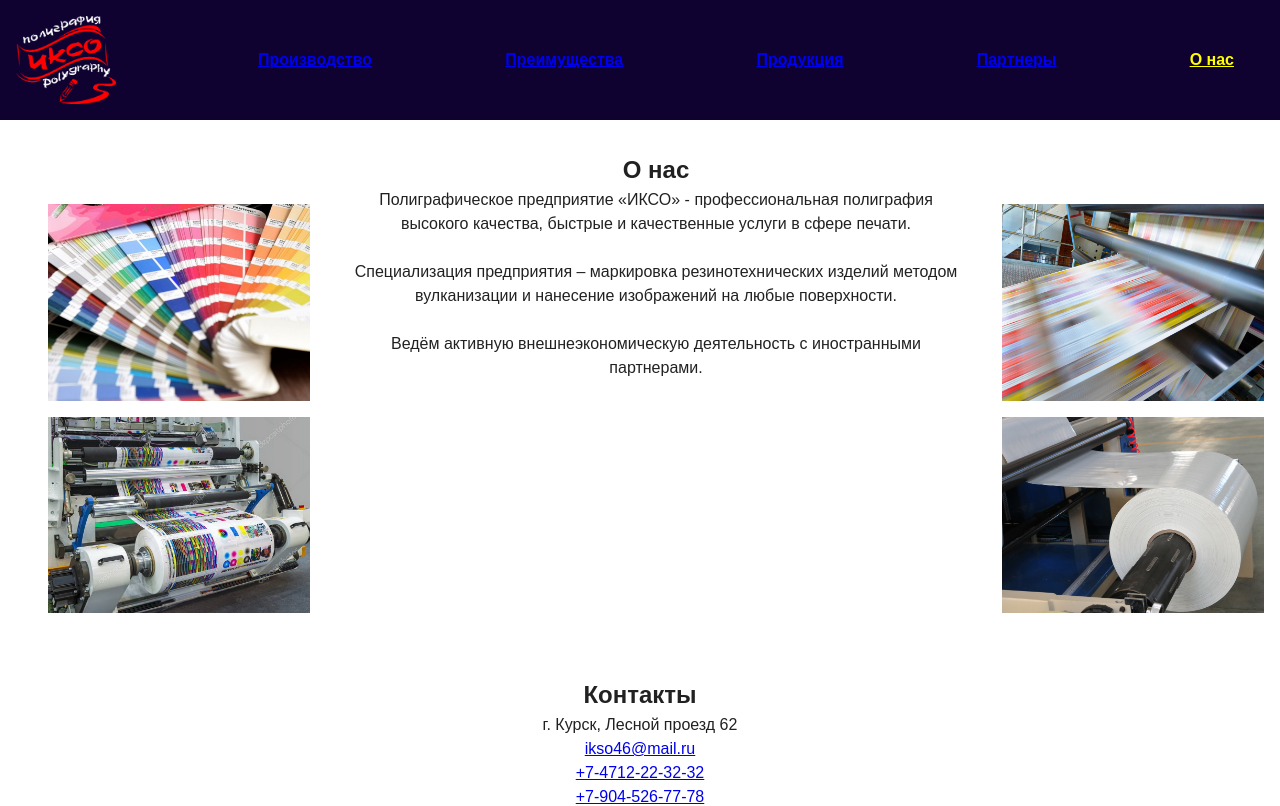
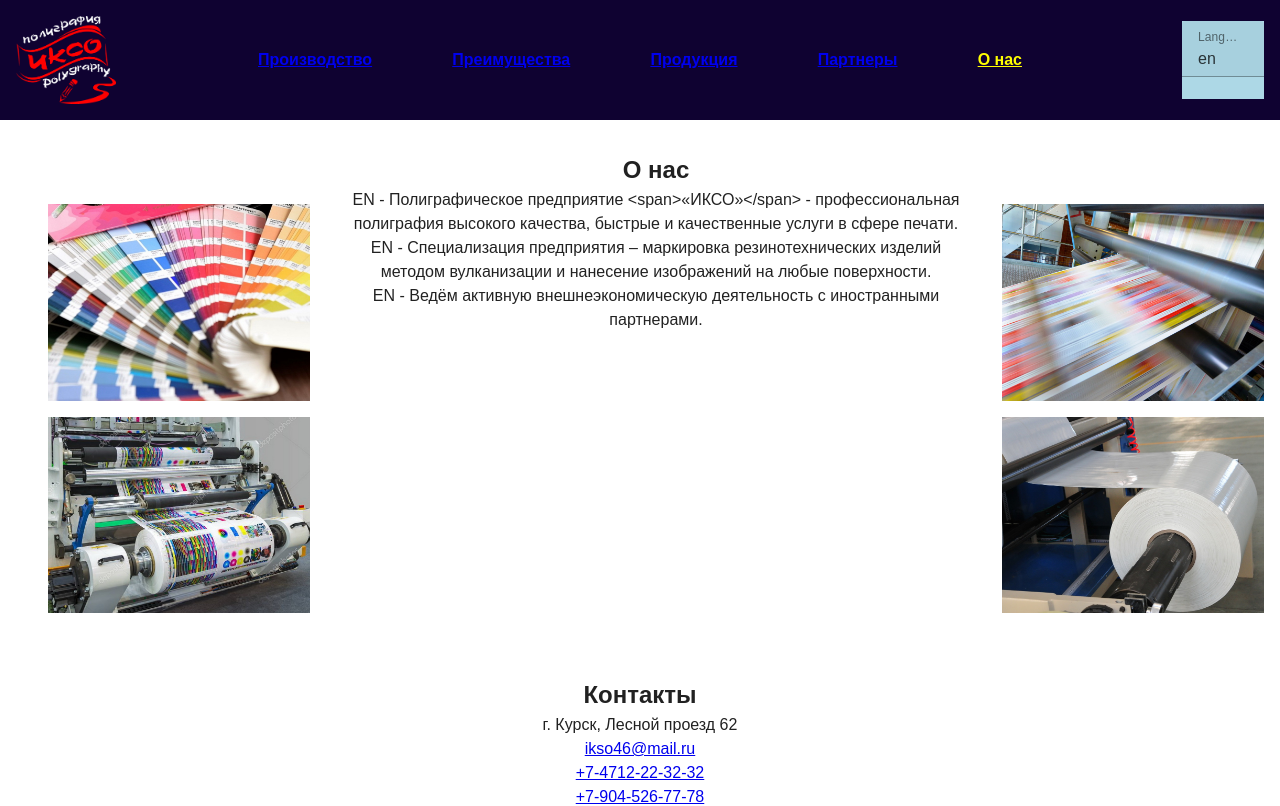
Before and after one commit to rasvv/vue-ikso, a Vue app: page /about in a window 1280 px wide. Shown: the top 806 px of the page. Built offline with nearby package versions, Linux system fonts and the light colour scheme.

Commit message:
added langs

```diff
--- a/src/App.vue
+++ b/src/App.vue
@@ -41,6 +41,9 @@ export default {
 .header__bgcolor
   background-color: #0f0231
 
+.light-color
+  background-color: lightblue
+
 
 nav
   padding: 30px
--- a/src/components/MyHeader.vue
+++ b/src/components/MyHeader.vue
@@ -7,7 +7,7 @@
           to="/"
           :src="require(`../assets/img/logo.png`)"></v-img>
       </v-col>
-      <v-col cols="10">
+      <v-col cols="8">
       <!--   <v-btn to="/about">О нас</v-btn>
         <v-btn to="/tools">Производство</v-btn>
         <v-btn to="/advantage">Преимущества</v-btn>
@@ -22,26 +22,58 @@
           <router-link to="/clients">Партнеры</router-link>
           <router-link to="/about">О нас</router-link>
         </nav>
-     </v-col>
+      </v-col>
+      <v-col cols="1" class="d-flex justify-end">
+      </v-col>
+      <v-col cols="1" class="d-flex justify-end">
+        <v-select
+					v-model="lang"
+          class="light-color"
+          color="yellow"
+          label="Language"
+          :items="langs"
+					@change="onSetLang"
+        ></v-select>
+      </v-col>
 
     </v-row>
   </v-container>
 </template>
 
 <script>
-// import { mapActions, mapGetters } from "vuex";
-// export default {
-//   computed: {
-//     ...mapGetters(["getHobbyLinks", "getHandmadeLinks", "getPhotosLinks"]),
-//   },
-//   methods: {
-//     ...mapActions(["updateAlbum", "updateView"]),
-//     onSetAlbum(album) {
-//       this.updateAlbum(album);
-//       this.updateView("links");
-//     },
-//   },
-// };
+import { mapGetters, mapActions } from "vuex";
+export default {
+	data: () => ({
+		title: '',
+		desc: [],
+		lang: '',
+		langs: []
+
+	}),
+  computed:
+	{
+    ...mapGetters(['getLang', 'getLangs']),
+		...mapActions(["updateLang"]),
+		// ...mapState(["aboutJson"]),
+  },
+	methods: {
+		onGetLang() {
+			this.lang = this.getLang
+			console.log(this.lang)
+		},
+		onGetLangs() {
+			this.langs = this.getLangs
+		},
+		onSetLang() {
+			this.updateLang(this.lang)
+			this.onGetLang()
+		}
+	},
+	mounted() {
+		this.onGetLang(),
+		this.onGetLangs()
+	},
+};
 </script>
 
 <style></style>
--- a/src/plugins/vuetify.js
+++ b/src/plugins/vuetify.js
@@ -1,9 +1,8 @@
-import Vue from 'vue'
-import Vuetify from 'vuetify'
+import { createVuetify } from 'vuetify'
+
 // import Vuetify from 'vuetify/lib/framework'
 import 'vuetify/dist/vuetify.min.css'
 
-Vue.use(Vuetify)
-
-export default new Vuetify({
+export const vuetify = createVuetify({
+	theme: { defaultTheme: 'light' },
 })
--- a/src/store/about.json
+++ b/src/store/about.json
@@ -3,13 +3,46 @@
 		"title": "О нас",
 		"desc": [
 			{
-				"1": "Полиграфическое предприятие <span>«ИКСО»</span> - профессиональная полиграфия высокого качества, быстрые и качественные услуги в сфере печати."
+				"lang": "ru",
+				"texts": [
+					{
+						"text": "Полиграфическое предприятие <span>«ИКСО»</span> - профессиональная полиграфия высокого качества, быстрые и качественные услуги в сфере печати."
+					},
+					{
+						"text": "Специализация предприятия – маркировка резинотехнических изделий методом вулканизации и нанесение изображений на любые поверхности."
+					},
+					{
+						"text": "Ведём активную внешнеэкономическую деятельность с иностранными партнерами."
+					}
+				]
 			},
 			{
-				"2": "Специализация предприятия – маркировка резинотехнических изделий методом вулканизации и нанесение изображений на любые поверхности."
+				"lang": "en",
+				"texts": [
+					{
+						"text": "EN - Полиграфическое предприятие <span>«ИКСО»</span> - профессиональная полиграфия высокого качества, быстрые и качественные услуги в сфере печати."
+					},
+					{
+						"text": "EN - Специализация предприятия – маркировка резинотехнических изделий методом вулканизации и нанесение изображений на любые поверхности."
+					},
+					{
+						"text": "EN - Ведём активную внешнеэкономическую деятельность с иностранными партнерами."
+					}
+				]
 			},
 			{
-				"3": "Ведём активную внешнеэкономическую деятельность с иностранными партнерами."
+				"lang": "tr",
+				"texts": [
+					{
+						"text": "TR - Полиграфическое предприятие <span>«ИКСО»</span> - профессиональная полиграфия высокого качества, быстрые и качественные услуги в сфере печати."
+					},
+					{
+						"text": "TR - Специализация предприятия – маркировка резинотехнических изделий методом вулканизации и нанесение изображений на любые поверхности."
+					},
+					{
+						"text": "TR - Ведём активную внешнеэкономическую деятельность с иностранными партнерами."
+					}
+				]
 			}
 		],
 		"images": [
--- a/src/store/index.js
+++ b/src/store/index.js
@@ -15,6 +15,8 @@ export const store = createStore({
 		view: 'links', //режим отображения
 		photoCurrentPage: [],
 		cols: 'auto',
+		langs: ['ru', 'en', 'tr'],
+		lang: 'en',
 		// mySitesJson: sitesJson,
 		myPartnerJson: partnersJson,
 		// myHobbyJson: hobbyJson,
@@ -27,8 +29,8 @@ export const store = createStore({
 
 	},
 	mutations: {
-		setView(state, payload) {
-			state.view = payload
+		setLang(state, payload) {
+			state.lang = payload
 		},
 		setPhotoCurrentPage(state, payload) {
 			state.photoCurrentPage = payload
@@ -46,9 +48,9 @@ export const store = createStore({
 		updatePhotoCurrentPage({ commit }, page) {
 			return commit('setPhotoCurrentPage', page)
 		},
-		updateView({ commit }, view) {
-			console.log(view);
-			return commit('setView', view)
+		updateLang({ commit }, lang) {
+			console.log(lang);
+			return commit('setLang', lang)
 		},
 		updateAlbum({ commit }, album) {
 			console.log('updateAlbum ' + album);
@@ -65,7 +67,8 @@ export const store = createStore({
 		// updateLink({ commit }, link)
 	},
 	getters: {
-		// getView: state => state.view,
+		getLang: state => state.lang,
+		getLangs: state => state.langs,
 		// getPhotoCurrentPage: state => state.photoCurrentPage,
 		getAbout: state => state.aboutmeJson,
 		getPartners: state => state.myPartnerJson,
--- a/src/store/partners.json
+++ b/src/store/partners.json
@@ -2,7 +2,6 @@
 	{
 		"title": "Наши партнеры",
 		"partners": [
-
 			{
 				"site": "https://www.yart-main.ru",
 				"img": "assets/img/clients/Yart.png",
--- a/src/views/AboutView.vue
+++ b/src/views/AboutView.vue
@@ -11,9 +11,7 @@
 				</v-row>
 			</v-col>
 			<v-col cols="6">
-				<div class="paragraph">Полиграфическое предприятие <span>«ИКСО»</span> - профессиональная полиграфия высокого качества, быстрые и качественные услуги в сфере печати.</div> <br>
-				<div class="paragraph">Специализация предприятия – маркировка резинотехнических изделий методом вулканизации и нанесение изображений на любые поверхности.</div><br>
-				<div class="paragraph">Ведём активную внешнеэкономическую деятельность с иностранными партнерами.</div><br>
+				<div v-for="descs in desc" :key="descs.text"> {{ descs.text }}</div>
 				<!-- <v-img cover :src="require(`../assets/img/building/1.jpg`)" alt="img"></v-img> -->
 			</v-col>
 			<v-col cols="3">
@@ -34,19 +32,28 @@
 import { mapGetters } from "vuex";
 export default {
 	data: () => ({
-		title: ''
+		title: '',
+		desc: [],
+		lang: ''
+
 	}),
   computed:
 	{
-    ...mapGetters(['getAbout']),
-		// ...mapState(["aboutJson"]),
+    ...mapGetters(['getAbout', 'getLang']),
   },
 	methods: {
 		onGetAbout() {
 			this.title = this.getAbout[0].title
+			this.desc = this.getAbout[0].desc.filter(descs => descs.lang == this.lang)[0].texts
+			console.log(this.desc)
+		},
+		onGetLang() {
+			this.lang = this.getLang
+			console.log(this.lang)
 		}
 	},
 	mounted() {
+		this.onGetLang()
 		this.onGetAbout()
 	},
 };
```
Lines whose indentation alone changed are shown as unchanged.
